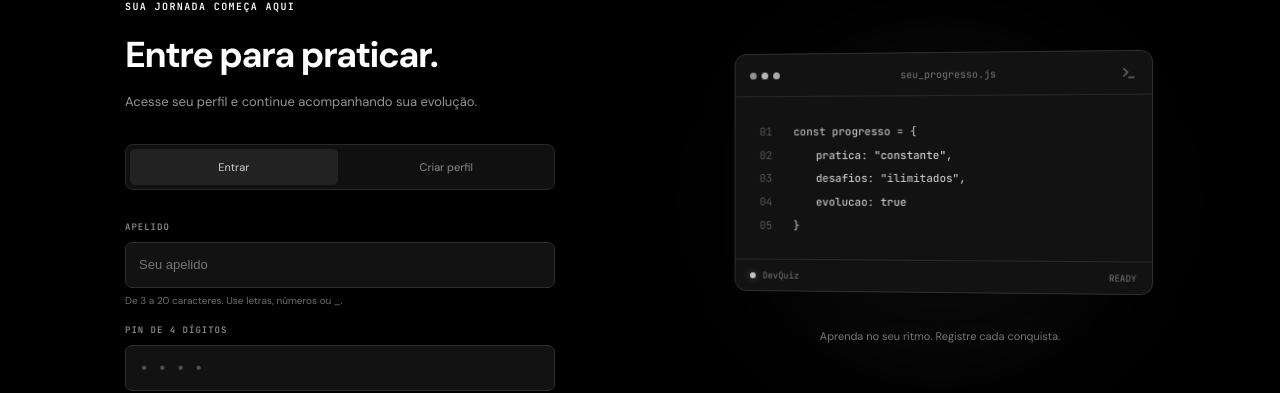
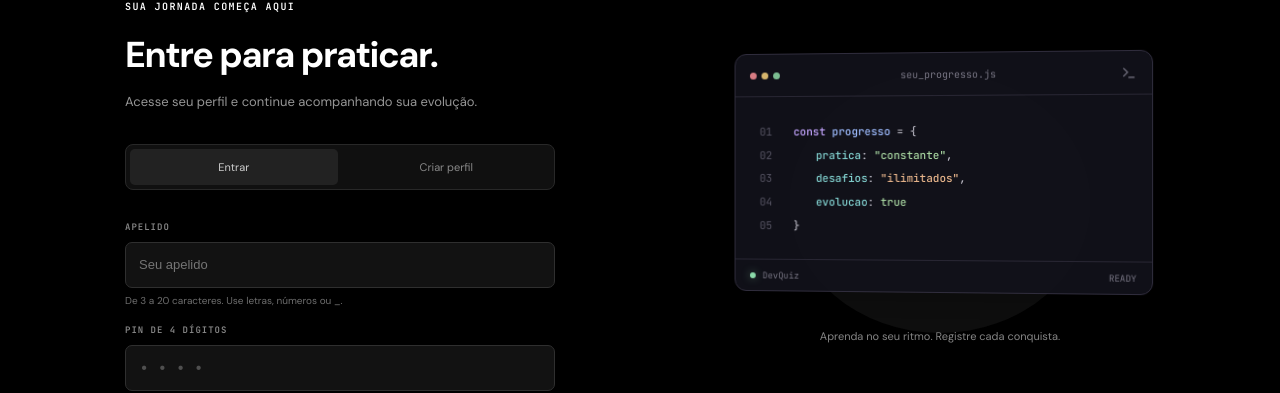
Before and after one commit to Pablo-numsei/Devquiz, a React (Vite) app in the folder frontend/: page / in a window 1280 px wide. Shown: the part 197-590 px from the top of the page. Built offline with nearby package versions, Linux system fonts and the light colour scheme.

Commit message:
Corrige cores do syntax highlighting no card de login

```diff
--- a/frontend/src/App.css
+++ b/frontend/src/App.css
@@ -230,7 +230,9 @@
 .app-shell > :not(.hero-section),
 .hero-section > .hero-copy,
 .hero-visual > :not(.code-window),
-.auth-shell {
+.auth-panel,
+.auth-aside-glow,
+.auth-aside > p {
   filter: grayscale(1);
 }
 
```
